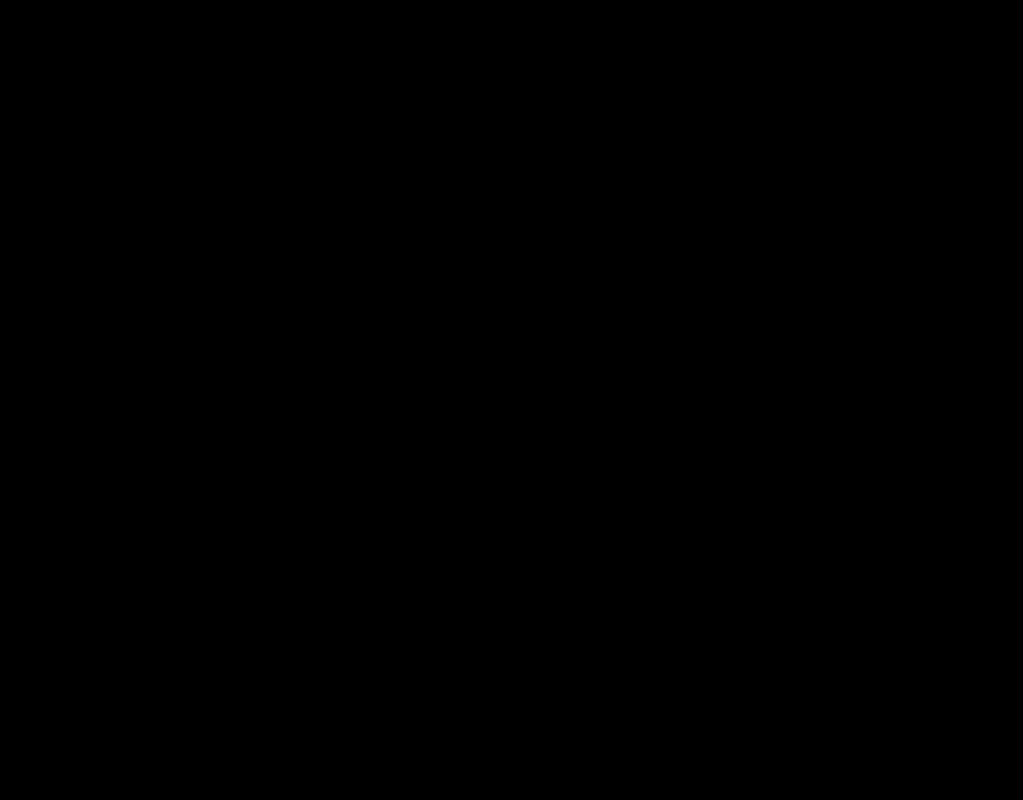
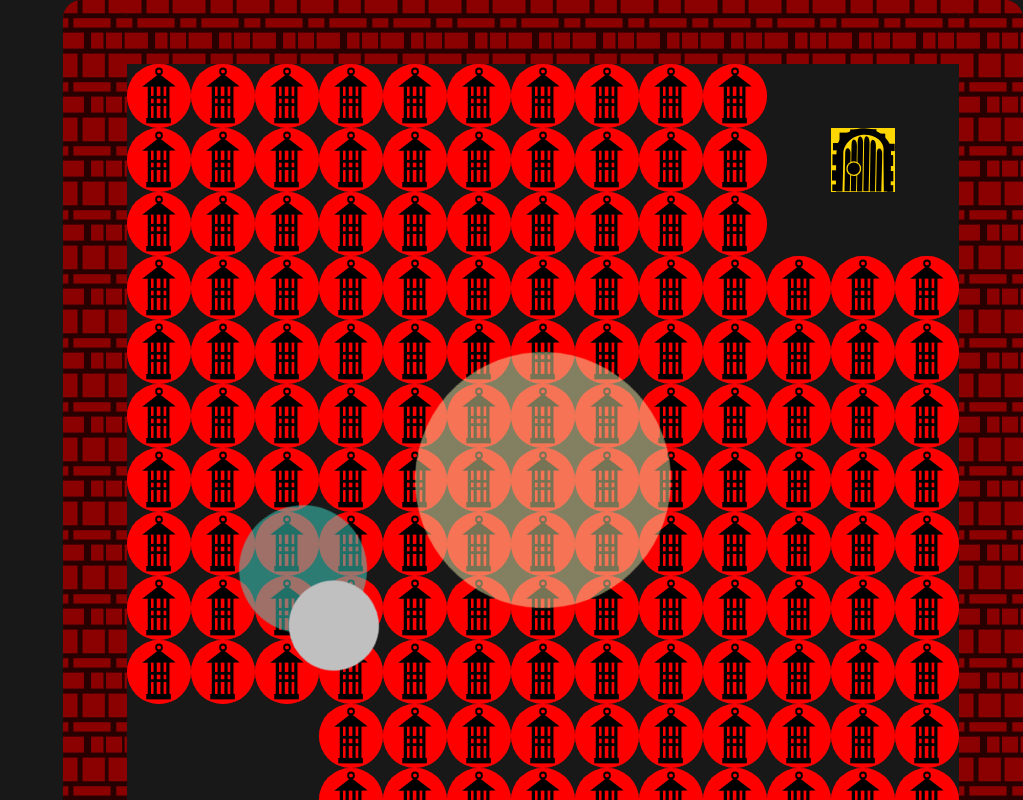
Before and after one commit to avocabavo/Mousyrinth, a React (Vite) app in the folder mousyrinth/: page /level/6 in a window 1280 px wide. Before the commit this address had no page. Shown: the top 800 px of the page, without its empty margins (257-1280 px from the left). Built offline with nearby package versions, Linux system fonts and the light colour scheme.

Commit message:
solar system

```diff
--- a/mousyrinth/src/App.css
+++ b/mousyrinth/src/App.css
@@ -13,6 +13,10 @@
   --brick-open-z: 6;
 
   --ratchet-z: 2;
+
+  --star-z: 2;
+  --planet-z: 1;
+  --moon-z: 2;
 }
 
 
--- a/mousyrinth/src/App.tsx
+++ b/mousyrinth/src/App.tsx
@@ -5,6 +5,7 @@
 import { Level3 } from "./levels/Level3";
 import { Level4 } from "./levels/Level4";
 import { Level5 } from "./levels/Level5";
+import { Level6 } from "./levels/Level6";
 import { Victory } from "./levels/Victory";
 
 import "./App.css";
@@ -17,6 +18,7 @@
       <Route path="/level/3" element={<Level3 />} />
       <Route path="/level/4" element={<Level4 />} />
       <Route path="/level/5" element={<Level5 />} />
+      <Route path="/level/6" element={<Level6 />} />
       <Route path="/level/Victory" element={<Victory />} />
     </Routes>
   );
--- a/mousyrinth/src/components/Ratchet.css
+++ b/mousyrinth/src/components/Ratchet.css
@@ -25,6 +25,7 @@
     position: absolute;
     inset: 0;
     left: 50%;
+    border-radius: 0 2.5vw 2.5vw 0;
 
     background: transparent;
 }
@@ -33,6 +34,7 @@
     position: absolute;
     inset: 0;
     right: 50%;
+    border-radius: 2.5vw 0 0 2.5vw;
 
     background: transparent;
 }
--- /dev/null
+++ b/mousyrinth/src/components/SolarSystem.css
@@ -0,0 +1,98 @@
+.ml-solar-system {
+    position: absolute;
+    width: 20vw;
+    height: 20vw;
+}
+
+.ml-star {
+    position: absolute;
+    inset: 0;
+
+    animation: ml-orbit-cw linear infinite;
+    animation-duration: var(--star-rotation-duration);
+
+    pointer-events: none;
+
+    z-index: var(--star-z);
+}
+.ml-star__visual {
+    position: absolute;
+    inset: 0;
+
+    border-radius: 50%;
+    background: palegoldenrod;
+    opacity: 0.5;
+    pointer-events: none;
+}
+
+.ml-planet-orbit {
+    position: absolute;
+    top: 50%;
+    left: 50%;
+    width: 10vw;
+    height: 10vw;
+
+    transform:
+        translate(-50%, -50%)
+        translateX(var(--planet-orbit-radius))
+        rotate(180deg);
+    pointer-events: none;
+}
+.ml-planet__visual {
+    position: absolute;
+    inset: 0;
+
+    border-radius: 50%;
+    background: turquoise;
+    opacity: 0.5;
+    pointer-events: none;
+    z-index: -1;
+}
+
+.ml-planet-rotation {
+    position: absolute;
+    inset: 0;
+    animation: ml-orbit-ccw linear infinite;
+    animation-duration: var(--planet-rotation-duration);
+
+    z-index: var(--planet-z);
+    pointer-events: none;
+}
+
+.ml-moon {
+    position: absolute;
+    top: 50%;
+    left: 50%;
+    width: 7vw;
+    height: 7vw;
+
+    border-radius: 50%;
+    background-color: silver;
+
+    transform:
+        translate(-50%, -50%) translateX(var(--moon-orbit-radius));
+
+    z-index: var(--moon-z);
+
+    pointer-events:all;
+}
+
+@keyframes ml-orbit-cw {
+    from {
+        transform: rotate(0deg);
+    }
+
+    to {
+        transform: rotate(360deg);
+    }
+}
+
+@keyframes ml-orbit-ccw {
+    from {
+        transform: rotate(0deg);
+    }
+
+    to {
+        transform: rotate(-360deg);
+    }
+}
--- /dev/null
+++ b/mousyrinth/src/components/SolarSystem.tsx
@@ -0,0 +1,44 @@
+import "./SolarSystem.css";
+
+type SolarSystemProps = {
+    left: string;
+    top: string;
+    starAngularVelocity: number;   // degrees per second
+    planetAngularVelocity: number; // degrees per second
+    planetOrbitRadius: string;     // e.g. "6vw"
+    moonOrbitRadius: string;       // e.g. "2vw"
+};
+
+export function SolarSystem({
+    left,
+    top,
+    starAngularVelocity,
+    planetAngularVelocity,
+    planetOrbitRadius,
+    moonOrbitRadius,
+}: SolarSystemProps) {
+    const style = {
+        left,
+        top,
+        "--star-rotation-duration": `${360 / starAngularVelocity}s`,
+        "--planet-rotation-duration": `${360 / planetAngularVelocity}s`,
+        "--planet-orbit-radius": planetOrbitRadius,
+        "--moon-orbit-radius": moonOrbitRadius,
+     };
+    return (
+        <div
+            className="ml-solar-system"
+            style={style}
+        >
+            <div className="ml-star">
+                <div className="ml-star__visual"></div>
+                <div className="ml-planet-orbit">
+                    <div className="ml-planet__visual"></div>
+                    <div className="ml-planet-rotation">
+                        <div className="ml-moon" />
+                    </div>
+                </div>
+            </div>
+        </div>
+    );
+};
--- a/mousyrinth/src/levels/Level5.tsx
+++ b/mousyrinth/src/levels/Level5.tsx
@@ -35,6 +35,12 @@
                 width="25vw"
                 height="5vw"
             />
+            <Brick
+                top="15vw"
+                left="45vw"
+                width="5vw"
+                height="25vw"
+            />
 
             {zappers.map((z, i) => (
                 <Zapper key={i} left={z.left} top={z.top} />
--- /dev/null
+++ b/mousyrinth/src/levels/Level6.tsx
@@ -0,0 +1,66 @@
+import { Gateway } from "../components/Gateway";
+import { Brick } from "../components/Brick";
+import { Zapper } from "../components/Zapper";
+import { SolarSystem } from "../components/SolarSystem";
+import { parseZapperLayoutCsv } from "../game-utils/parsers";
+
+import "./Level.css";
+
+import zapperLayoutCsv from "./Level6.layout.csv?raw";
+
+export function Level6() {
+    const levelStyle = {
+        height: "75vw",
+    };
+
+    const zappers = parseZapperLayoutCsv(zapperLayoutCsv);
+
+    return (
+        <div className="ml-level" style={levelStyle}>
+            <Brick
+                top="0"
+                left="25vw"
+                width="75vw"
+                height="5vw"
+            />
+            <Brick
+                top="70vw"
+                left="35vw"
+                width="65vw"
+                height="5vw"
+            />
+            <Brick
+                top="0"
+                left="95vw"
+                width="5vw"
+                height="75vw"
+            />
+            <Brick
+                top="0"
+                left="25vw"
+                width="5vw"
+                height="65vw"
+            />
+
+            {zappers.map((z, i) => (
+                <Zapper key={i} left={z.left} top={z.top} />
+            ))}
+
+            <SolarSystem
+                left="52.5vw"
+                top="27.5vw"
+                starAngularVelocity={20}
+                planetAngularVelocity={80}
+                planetOrbitRadius="20vw"
+                moonOrbitRadius="5vw"
+            />
+
+            <Gateway
+                left="85vw"
+                top="10vw"
+                text="Victory!"
+                to="/level/Victory"
+            />
+        </div>
+    );
+}
```
Also changed, not shown: mousyrinth/src/levels/Level5.layout.csv, mousyrinth/src/levels/Level6.layout.csv (added).
